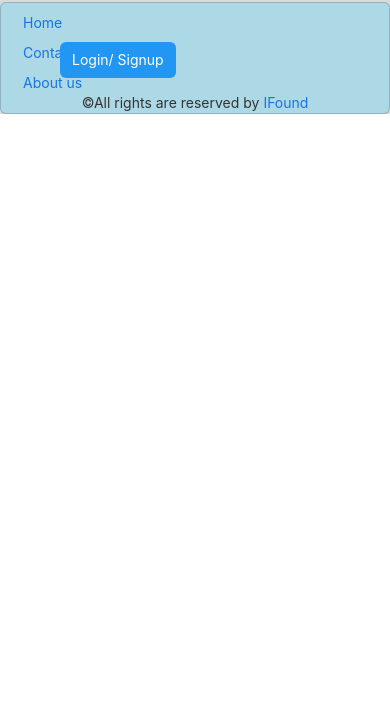
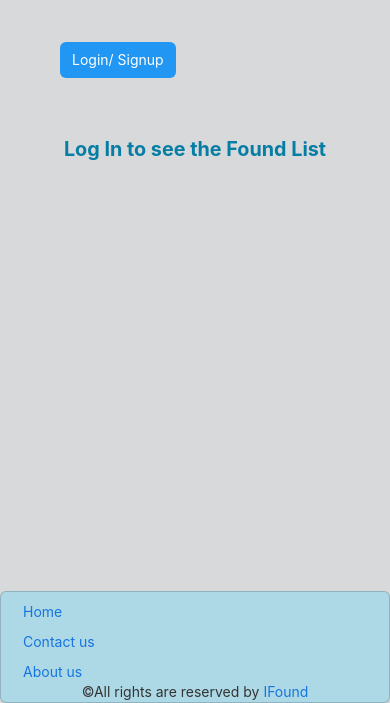
Before and after one commit to muneebkhan4/IFound, a React (Create React App) app in the folder frontend/: page /Found-List in a window 390 px wide. Shown: the part 373-1076 px from the top of the page. Before the commit the page ends 844 px from the top, so only its background shows below. Built offline with nearby package versions, Linux system fonts and the light colour scheme; no server answers.

Commit message:
Enhanced Things, Responsive

```diff
--- a/frontend/src/App.css
+++ b/frontend/src/App.css
@@ -116,3 +116,9 @@
   color: rgb(5, 125, 164);
   font-weight: bold;
 }
+
+.footer {
+  /* position: fixed; */
+  margin-bottom: 0;
+  width: 100%;
+}
--- a/frontend/src/App.js
+++ b/frontend/src/App.js
@@ -56,7 +56,6 @@ function App() {
   return (
     <React.Fragment>
       <AppRoutes />
-      <Footer />
     </React.Fragment>
   );
 }
@@ -65,6 +64,7 @@ function Wrapper() {
   return (
     <BrowserRouter>
       <App />
+      <Footer />
     </BrowserRouter>
   );
 }
--- a/frontend/src/pages/common/Home.jsx
+++ b/frontend/src/pages/common/Home.jsx
@@ -2,14 +2,17 @@ import React, { Component } from "react";
 import Reports from "./../../components/Report";
 import NavBar from "../../sections/NavBar";
 const Home = () => {
+  const screenHeight = window.innerHeight;
+  // Set the height of the to the current screen height
   return (
     <React.Fragment>
       <NavBar currentUser={localStorage.getItem("email")} />
-
-      <h1 className="App-header">Home</h1>
-      <Reports title="100+ Parents got their children back successfully." />
-      <Reports title="20+ People got their missing disabled person back successfully." />
-      <Reports title="50+ People got their things back successfully." />
+      <div style={{ minHeight: screenHeight }}>
+        <h1 className="App-header">Home</h1>
+        <Reports title="100+ Parents got their children back successfully." />
+        <Reports title="20+ People got their missing disabled person back successfully." />
+        <Reports title="50+ People got their things back successfully." />
+      </div>
     </React.Fragment>
   );
 };
--- a/frontend/src/pages/forms/ContactUs.jsx
+++ b/frontend/src/pages/forms/ContactUs.jsx
@@ -26,10 +26,12 @@ class Contactus extends Component {
     const { name } = this.state.credentials;
     const { email } = this.state.credentials;
     const { message } = this.state.credentials;
+    const screenHeight = window.innerHeight;
+    // Set the height of the to the current screen height
     return (
       <React.Fragment>
         <NavBar currentUser={localStorage.getItem("email")} />
-
+        <div style={{ minHeight: screenHeight }}>
           <div className="row">
             <div
               className="col-3 mt-5 center"
@@ -84,6 +86,7 @@ class Contactus extends Component {
               </div>
             </div>
           </div>
+        </div>
       </React.Fragment>
     );
   }
--- a/frontend/src/pages/forms/Signup.jsx
+++ b/frontend/src/pages/forms/Signup.jsx
@@ -58,10 +58,14 @@ class Signup extends Component {
     const { progressbar } = this.state;
     const { messageShow } = this.state;
 
+    const screenHeight = window.innerHeight;
+    // Set the height of the to the current screen height
+
     return (
       <React.Fragment>
         {this.state.success && <Navigate to="/login" replace={true} />}
         <NavBar currentUser={localStorage.getItem("email")} />
+        <div style={{ minHeight: screenHeight }}>
           <div className="row">
             <div
               className="col-3 mt-5 center"
@@ -141,6 +145,7 @@ class Signup extends Component {
               </div>
             </div>
           </div>
+        </div>
       </React.Fragment>
     );
   }
--- a/frontend/src/pages/forms/login.jsx
+++ b/frontend/src/pages/forms/login.jsx
@@ -14,6 +14,9 @@ const Login = () => {
   const [credentials, setCredentials] = useState({ email: "", password: "" });
   const [error, setError] = useState("");
   const [progressbar, setProgressbar] = useState("");
+
+  const screenHeight = window.innerHeight;
+  // Set the height of the to the current screen height
 
   // Update specific input field
   const handleChange = (e) =>
@@ -56,6 +59,8 @@ const Login = () => {
         <Navigate to="/user-dashboard" replace={true} />
       )}
       <NavBar currentUser={localStorage.getItem("email")} />
+
+      <div style={{ minHeight: screenHeight }}>
         <div className="row">
           <div
             className="col-3 mt-5 center"
@@ -92,7 +97,11 @@ const Login = () => {
                   handleChange={(e) => handleChange(e)}
                 />
                 <p
-                style={{ marginLeft: 120, marginBottom: "1rem", color: "red" }}
+                  style={{
+                    marginLeft: 120,
+                    marginBottom: "1rem",
+                    color: "red",
+                  }}
                 >
                   {error}
                 </p>
@@ -111,6 +120,7 @@ const Login = () => {
                   </div>
                 )}
               </form>
+            </div>
           </div>
         </div>
       </div>
--- a/frontend/src/pages/lists/FoundList.jsx
+++ b/frontend/src/pages/lists/FoundList.jsx
@@ -7,12 +7,17 @@ const FoundList = () => {
   const [PersonPosts, setPersonPosts] = useState();
   const [ThingPosts, setThingPosts] = useState();
 
+  const screenHeight = window.innerHeight;
+  // Set the height of the current screen height
+
   useEffect(() => {
     const getPersonPostData = async () => {
       // authentication token
       const token = localStorage.getItem("x_auth_token");
       // Request made to the backend api
       // Send formData object
+
+      if (token) {
         try {
           const { data } = await axios.get(
             "http://localhost:1000/api/allFoundPersonPosts",
@@ -26,6 +31,7 @@ const FoundList = () => {
         } catch (err) {
           if (err) console.log(err.response.data);
         }
+      }
     };
 
     const getThingPostData = async () => {
@@ -33,6 +39,7 @@ const FoundList = () => {
       const token = localStorage.getItem("x_auth_token");
       // Request made to the backend api
       // Send formData object
+      if (token) {
         try {
           const { data } = await axios.get(
             "http://localhost:1000/api/allFoundThingPosts",
@@ -46,6 +53,7 @@ const FoundList = () => {
         } catch (err) {
           if (err) console.log(err.response.data);
         }
+      }
     };
 
     getPersonPostData();
@@ -55,8 +63,10 @@ const FoundList = () => {
   return (
     <React.Fragment>
       <NavBar currentUser={localStorage.getItem("email")} />
+
+      {localStorage.getItem("x_auth_token") && (
+        <div>
           <h1 className="App-header">Found List</h1>
-
           <div className="container text-center bg-list">
             <h1 className="App-header">Person Cases</h1>
             {!PersonPosts && (
@@ -67,7 +77,10 @@ const FoundList = () => {
             <div className="row">
               {PersonPosts &&
                 PersonPosts.map((post) => (
-              <div key={Math.floor(Math.random() * 10000 + 1)} className="col">
+                  <div
+                    key={Math.floor(Math.random() * 10000 + 1)}
+                    className="col"
+                  >
                     <PersonPost image={post.image} data={post.data} />
                   </div>
                 ))}
@@ -81,12 +94,22 @@ const FoundList = () => {
             <div className="row">
               {ThingPosts &&
                 ThingPosts.map((post) => (
-              <div key={Math.floor(Math.random() * 10000 + 1)} className="col">
+                  <div
+                    key={Math.floor(Math.random() * 10000 + 1)}
+                    className="col"
+                  >
                     <ThingPost image={post.image} data={post.data} />
                   </div>
                 ))}
             </div>
           </div>
+        </div>
+      )}
+      {!localStorage.getItem("x_auth_token") && (
+        <div className="center" style={{ minHeight: screenHeight }}>
+          <h3 className="fonts">Log In to see the Found List</h3>
+        </div>
+      )}
     </React.Fragment>
   );
 };
--- a/frontend/src/pages/lists/LostList.jsx
+++ b/frontend/src/pages/lists/LostList.jsx
@@ -7,12 +7,16 @@ const LostList = () => {
   const [PersonPosts, setPersonPosts] = useState();
   const [ThingPosts, setThingPosts] = useState();
 
+  const screenHeight = window.innerHeight;
+  // Set the height of the current screen height
+
   useEffect(() => {
     const getPersonPostData = async () => {
       // authentication token
       const token = localStorage.getItem("x_auth_token");
       // Request made to the backend api
       // Send formData object
+      if (token) {
         try {
           const { data } = await axios.get(
             "http://localhost:1000/api/allMissingPersonPosts",
@@ -26,6 +30,7 @@ const LostList = () => {
         } catch (err) {
           if (err) console.log(err.response.data);
         }
+      }
     };
 
     const getThingPostData = async () => {
@@ -33,6 +38,7 @@ const LostList = () => {
       const token = localStorage.getItem("x_auth_token");
       // Request made to the backend api
       // Send formData object
+      if (token) {
         try {
           const { data } = await axios.get(
             "http://localhost:1000/api/allMissingThingPosts",
@@ -46,6 +52,7 @@ const LostList = () => {
         } catch (err) {
           if (err) console.log(err.response.data);
         }
+      }
     };
 
     getPersonPostData();
@@ -55,8 +62,10 @@ const LostList = () => {
   return (
     <React.Fragment>
       <NavBar currentUser={localStorage.getItem("email")} />
+
+      {localStorage.getItem("x_auth_token") && (
+        <div>
           <h1 className="App-header">Lost List</h1>
-
           <div className="container text-center bg-list">
             <h1 className="App-header">Person Cases</h1>
             {!PersonPosts && (
@@ -67,7 +76,10 @@ const LostList = () => {
             <div className="row">
               {PersonPosts &&
                 PersonPosts.map((post) => (
-              <div key={Math.floor(Math.random() * 10000 + 1)} className="col">
+                  <div
+                    key={Math.floor(Math.random() * 10000 + 1)}
+                    className="col"
+                  >
                     <PersonPost image={post.image} data={post.data} />
                   </div>
                 ))}
@@ -82,12 +94,22 @@ const LostList = () => {
             <div className="row">
               {ThingPosts &&
                 ThingPosts.map((post) => (
-              <div key={Math.floor(Math.random() * 10000 + 1)} className="col">
+                  <div
+                    key={Math.floor(Math.random() * 10000 + 1)}
+                    className="col"
+                  >
                     <ThingPost image={post.image} data={post.data} />
                   </div>
                 ))}
             </div>
           </div>
+        </div>
+      )}
+      {!localStorage.getItem("x_auth_token") && (
+        <div className="center" style={{ minHeight: screenHeight }}>
+          <h3 className="fonts">Log In to see the Lost List</h3>
+        </div>
+      )}
     </React.Fragment>
   );
 };
--- a/frontend/src/sections/Footer.jsx
+++ b/frontend/src/sections/Footer.jsx
@@ -5,6 +5,7 @@ import { NavLink } from "react-router-dom";
 function Footer(props) {
   return (
     <React.Fragment>
+      <div className="footer">
         <Card
           style={{
             background: "lightblue",
@@ -33,6 +34,7 @@ function Footer(props) {
             <a href="mailto:muneebkhan4@outlook.com">IFound</a>
           </div>
         </Card>
+      </div>
     </React.Fragment>
   );
 }
```
Also changed, not shown: 1 other file (tests, documents, lock files or other folders). Lines whose indentation alone changed are shown as unchanged.
